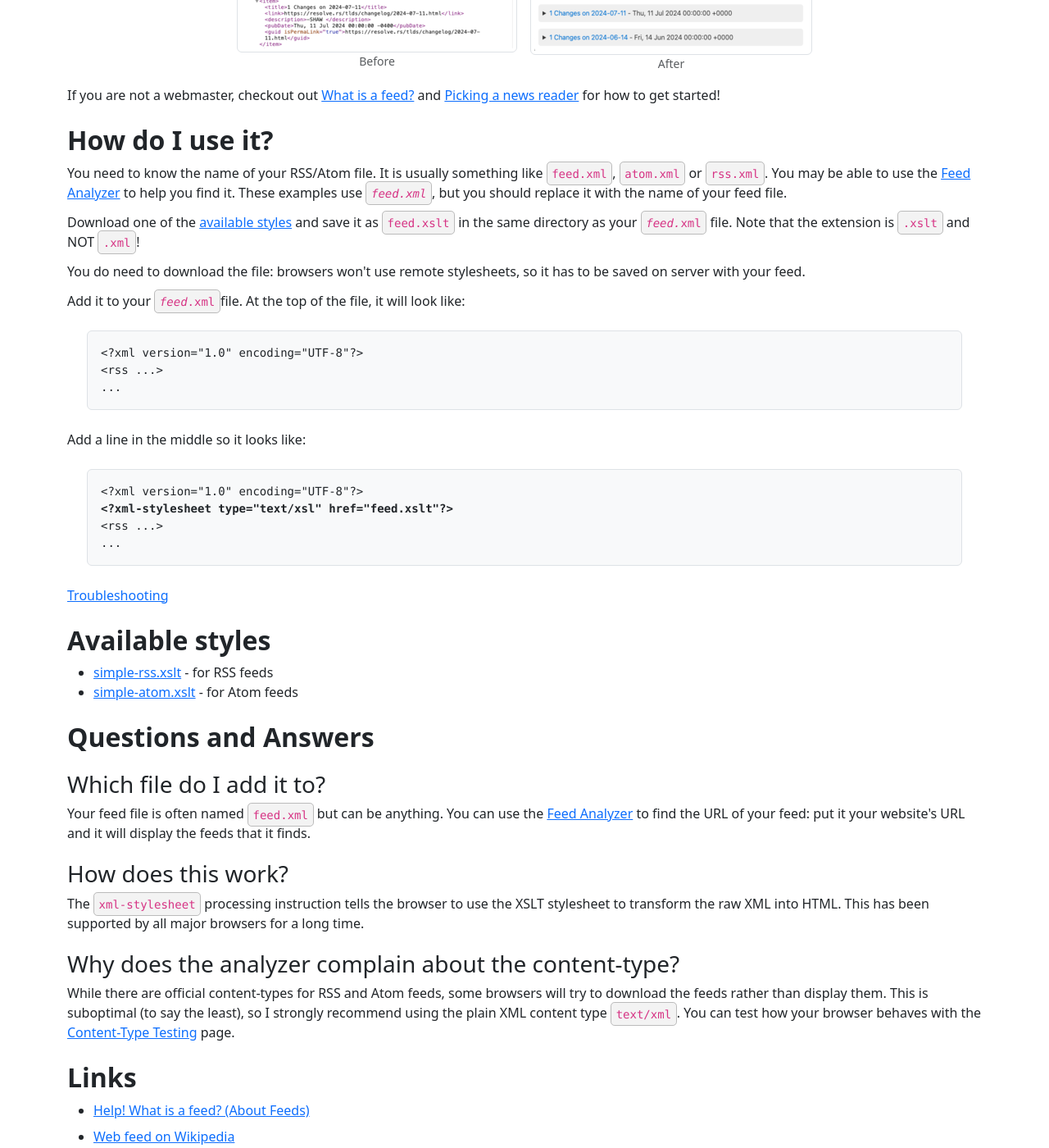
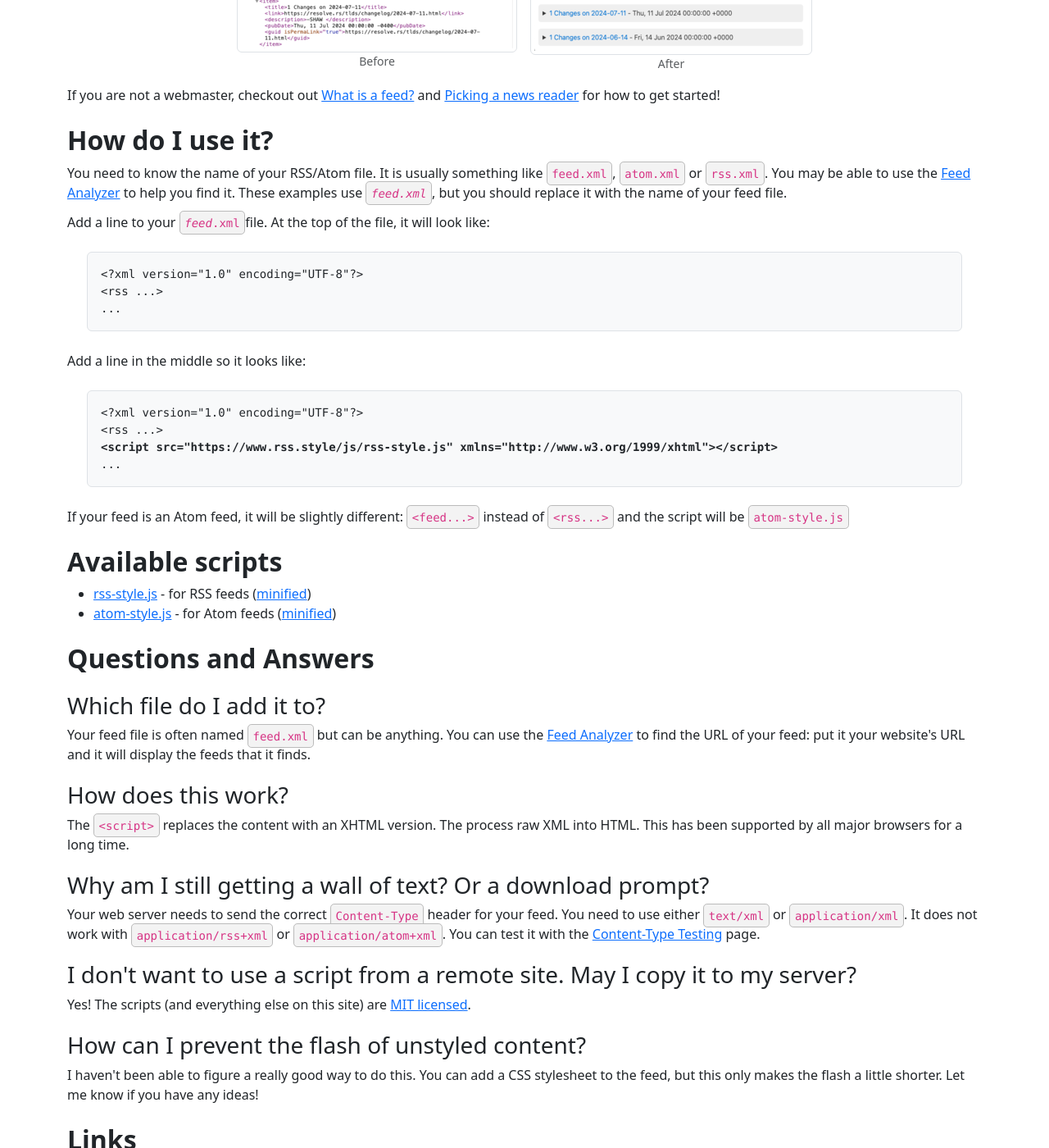
Before and after one commit to fileformat/rss.style, a Jekyll site: the page built from docs/index.html, in a window 1280 px wide and 1400 px high, scrolled down 425 px. Shown: the whole window at 82% size. Built offline with Jekyll 4.4.1, drawn with Linux system fonts in a browser that asks for light colours; some web fonts are replaced; comment, search, counter and statistics services are not loaded.

Commit message:
Switching from XSLT to JS: docs

```diff
--- a/docs/index.html
+++ b/docs/index.html
@@ -44,17 +44,7 @@ h1: RSS Style
 </p>
 
 <p>
-    Download one of the <a href="#available_styles">available styles</a> and save it as <code>feed.xslt</code> in the
-    same directory as your <code><i>feed.</i>xml</code> file.
-    Note that the extension is <code>.xslt</code> and NOT <code>.xml</code>!
-</p>
-
-<p>
-    You do need to download the file: browsers won't use remote stylesheets, so it has to be saved on server with your feed.
-</p>
-
-<p>
-    Add it to your <code><i>feed</i>.xml</code>file. At the top of the file, it will look like:
+    Add a line to your <code><i>feed</i>.xml</code>file. At the top of the file, it will look like:
 <pre class="m-4 p-3 bg-light border rounded">
 &lt;?xml version="1.0" encoding="UTF-8"?&gt;
 &lt;rss ...&gt;
@@ -66,19 +56,19 @@ h1: RSS Style
     Add a line in the middle so it looks like:
 <pre class="m-4 p-3 bg-light border rounded">
 &lt;?xml version="1.0" encoding="UTF-8"?&gt;
-<b title="This is the added line">&lt;?xml-stylesheet type="text/xsl" href="feed.xslt"?&gt;</b>
 &lt;rss ...&gt;
+<b title="This is the added line">&lt;script src="https://www.rss.style/js/rss-style.js" xmlns="http://www.w3.org/1999/xhtml"&gt;&lt;/script&gt;</b>
 ...
 </pre>
 </p>
 
-<p><a href="https://www.xml.style/index.html#warn">Troubleshooting</a></p>
+<p>If your feed is an Atom feed, it will be slightly different: <code>&lt;feed...&gt;</code> instead of <code>&lt;rss...&gt;</code> and the script will be <code>atom-style.js</code></p>
 
-<h2 id="available_styles">Available styles</h2>
+<h2 id="available_scripts">Available scripts</h2>
 
 <ul>
-    <li><a href="/xslt/simple-rss.xslt">simple-rss.xslt</a> - for RSS feeds</li>
-    <li><a href="/xslt/simple-atom.xslt">simple-atom.xslt</a> - for Atom feeds</li>
+    <li><a href="/js/rss-style.js">rss-style.js</a> - for RSS feeds (<a href="/js/rss-style.min.js">minified</a>)</li>
+    <li><a href="/js/atom-style.js">atom-style.js</a> - for Atom feeds (<a href="/js/atom-style.min.js">minified</a>)</li>
 </ul>
 
 <h2>Questions and Answers</h2>
@@ -92,17 +82,27 @@ h1: RSS Style
 
 <h3>How does this work?</h3>
 <p>
-    The <code>xml-stylesheet</code> processing instruction tells the browser to use the XSLT stylesheet to transform the
+    The <code>&lt;script&gt;</code> replaces the content with an XHTML version.  The process
     raw XML into HTML. This has been supported by all major browsers for a long time.
 </p>
 
-<h3>Why does the analyzer complain about the content-type?</h3>
+<h3>Why am I still getting a wall of text?  Or a download prompt?</h3>
 <p>
-    While there are official content-types for RSS and Atom feeds, some browsers will try to download the feeds rather
-    than
-    display them. This is suboptimal (to say the least), so I strongly recommend using the plain XML content type
-    <code>text/xml</code>.
-    You can test how your browser behaves with the <a href="content-type.html">Content-Type Testing</a> page.
+    Your web server needs to send the correct <code>Content-Type</code> header for your feed.
+    You need to use either <code>text/xml</code> or <code>application/xml</code>.  It does not work with
+    <code>application/rss+xml</code> or <code>application/atom+xml</code>.  You can test it with the
+    <a href="content-type.html">Content-Type Testing</a> page.
+</p>
+
+<h3>I don't want to use a script from a remote site.  May I copy it to my server?</h3>
+<p>
+    Yes!  The scripts (and everything else on this site) are <a href="https://github.com/fileformat/rss.style/blob/main/LICENSE.txt">MIT licensed</a>.
+</p>
+
+<h3>How can I prevent the flash of unstyled content?</h3>
+<p>
+    I haven't been able to figure a really good way to do this.  You can add a CSS stylesheet to the feed, but this only
+    makes the flash a little shorter.  Let me know if you have any ideas!
 </p>
 
 <h2>Links</h2>
```
Also changed, not shown: LICENSE.txt.
